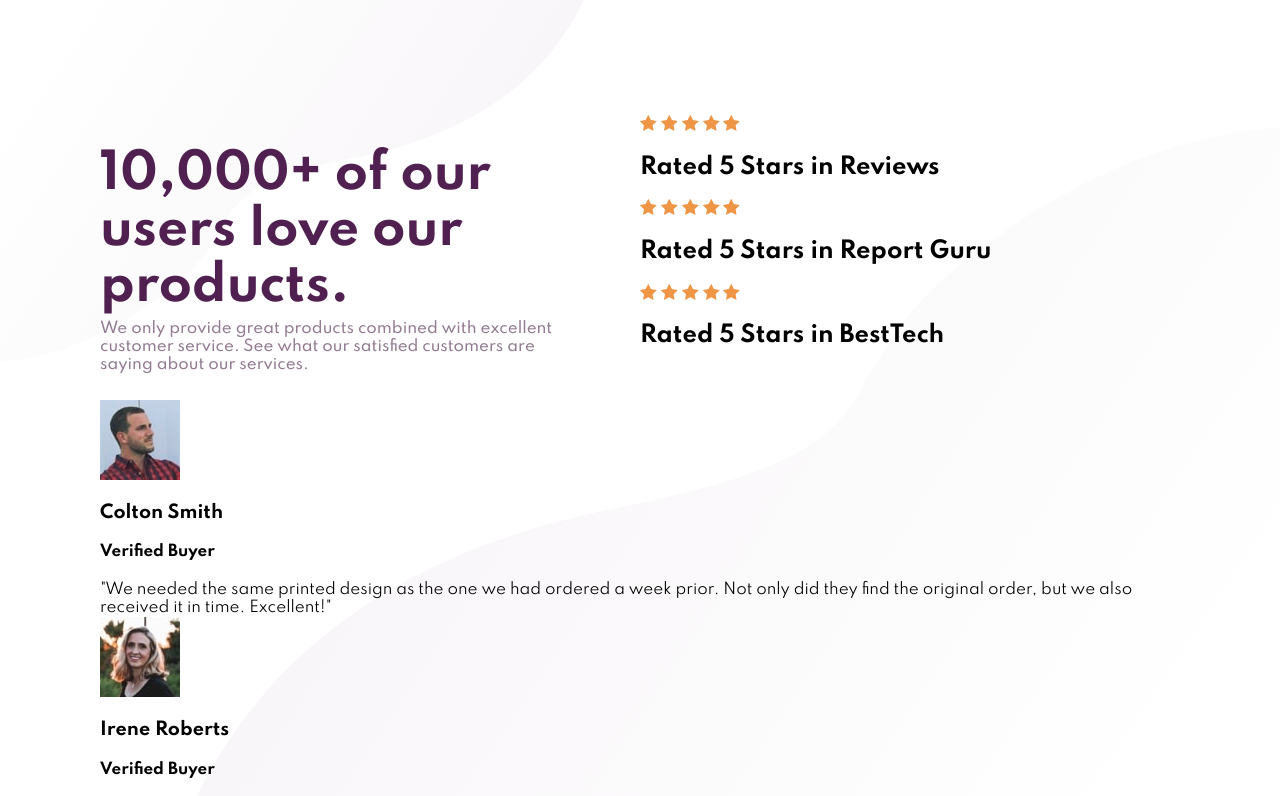
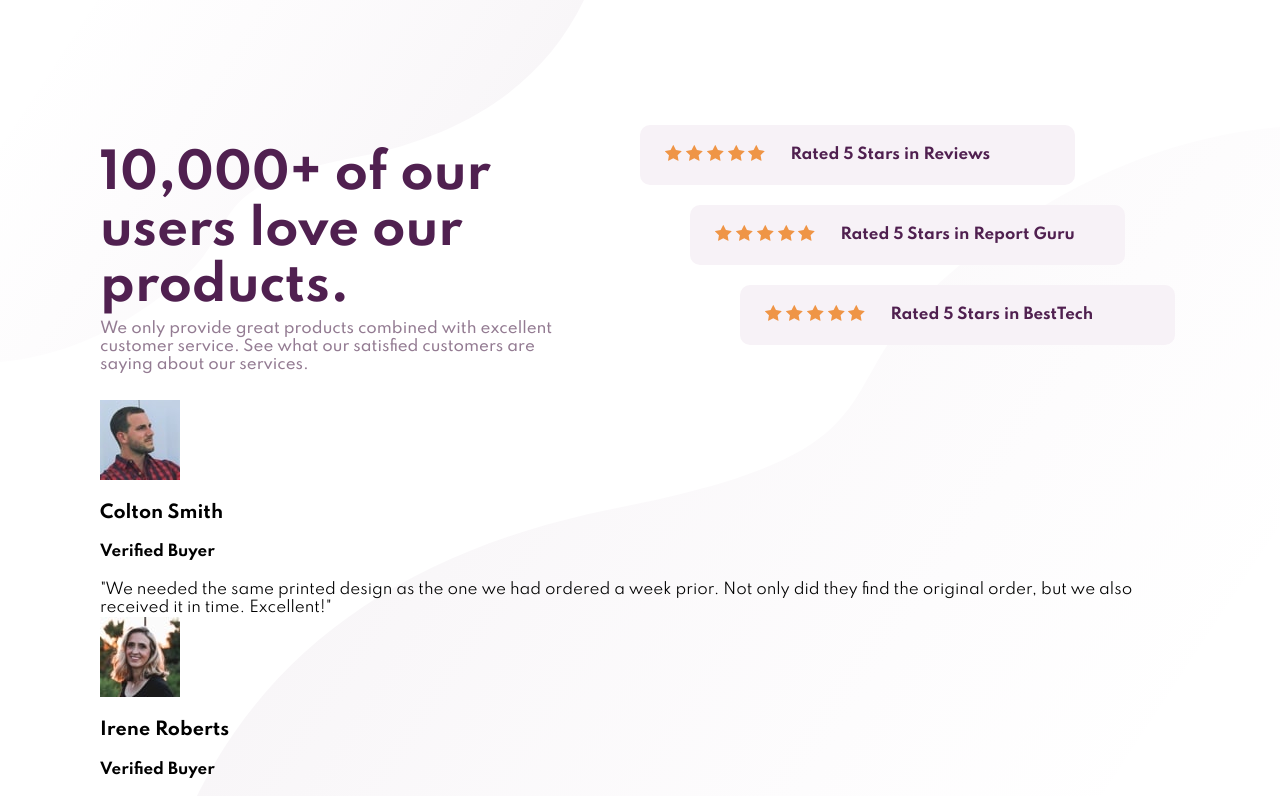
Before and after one commit to Kaedh/frontend-mentor-challenges, a plain HTML site: page src/social-proof-section/index.html in a window 1280 px wide. Shown: the top 796 px of the page. Drawn offline with Linux system fonts and the light colour scheme.

Commit message:
:sparkles: social proof - rating box added

```diff
--- a/src/social-proof-section/css/style.css
+++ b/src/social-proof-section/css/style.css
@@ -69,6 +69,46 @@ body {
     font-weight: 500;
 }
 
+.card .rating-container {
+    display: flex;
+    flex-direction: column;
+    width: 535px;
+
+}
+
+.card .rating-container div:nth-child(1) {
+    align-self: start;
+}
+
+.card .rating-container div:nth-child(2) {
+    align-self: center;
+}
+
+.card .rating-container div:nth-child(3) {
+    align-self: flex-end;
+}
+
+.card .rating-container .rating {
+    display: flex;
+    width: 435px;
+    height: 60px;
+    background-color: var(--light-graysh-magenta);
+    border-radius: 10px;
+    margin: 10px 0;
+
+}
+
+.card .rating-container .rating .stars{
+    margin: auto 25px;
+
+}
+
+.card .rating-container .rating h2{
+    font-size: 15px;
+    margin: auto 0;
+    color: var(--very-dark-magenta);
+
+}
 .card-bottom {
     height: 50%;
     width: 100%;
```
